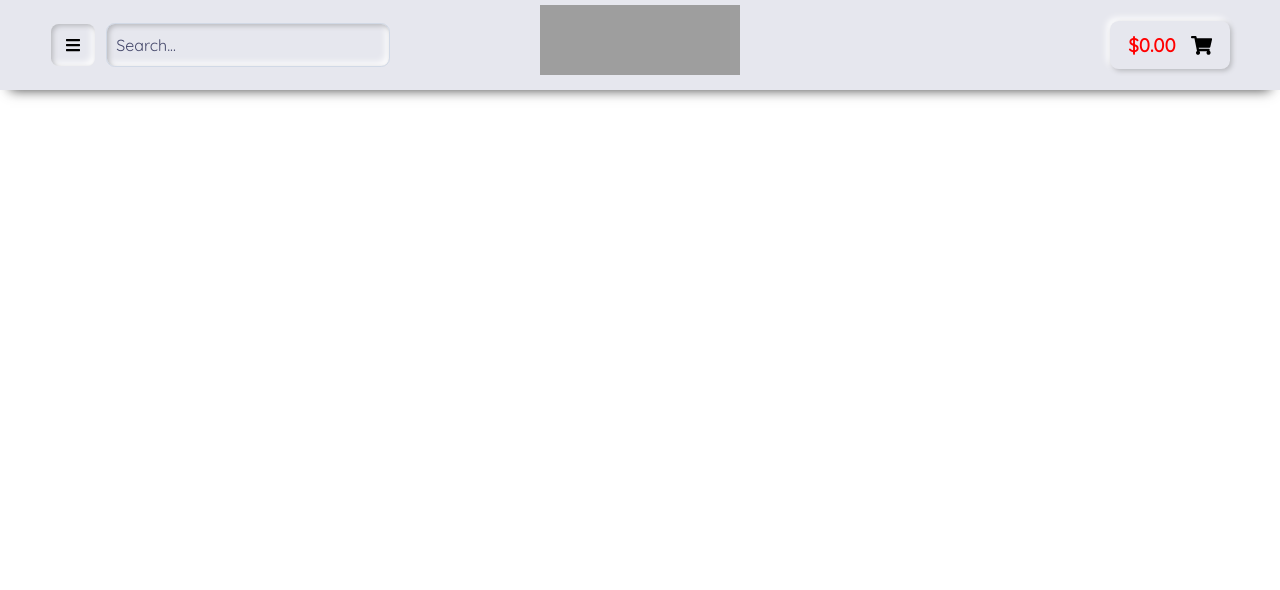
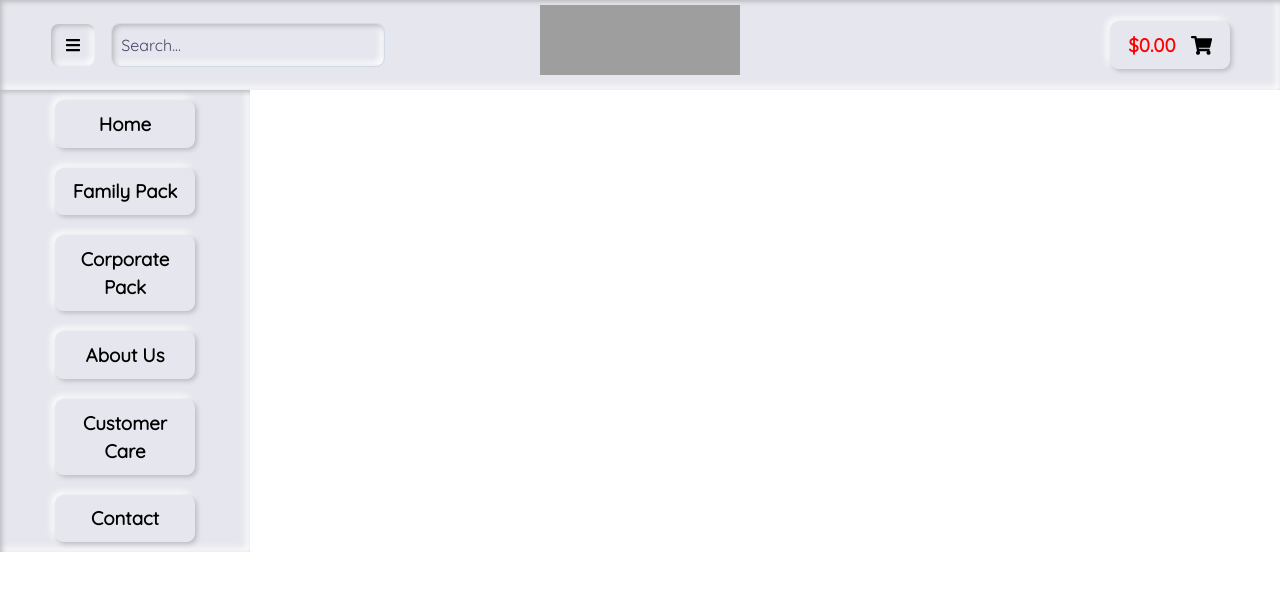
Before and after one commit to FranklinUmeObi/E-Business_GroupProject, a React (Create React App) app in the folder our-website/: page / in a window 1280 px wide. Both pictures are taken after a click on the button 73 px from the left and 45 px from the top of the page. Shown: the top 590 px of the page. Built offline with nearby package versions, Linux system fonts and the light colour scheme; grey boxes are pictures that could not be loaded.

Commit message:
Added functional menu button

```diff
--- /dev/null
+++ b/our-website/src/Components/Header/Menu.css
@@ -0,0 +1,90 @@
+    .padding {
+        height: 90px;
+    }
+
+    .menuContainer {
+        background: #e6e7ee;
+        position: fixed;
+        left: 0;
+        width: 250px;
+        box-shadow: inset 2px 2px 5px #b8b9be, inset -3px -3px 7px #FFFFFF;
+        display: flex;
+        flex-direction: column;
+        justify-content: space-around;
+        align-items: center;
+    }
+
+    .menuItem {
+        color: #31344b;
+        margin: 10px 5px 10px 5px;
+        width: 140px;
+        background-color: #e6e7ee;
+        border-color: #e6e7ee;
+        box-shadow: 2px 2px 5px #b8b9be, -3px -3px 7px #FFFFFF;
+        display: flex;
+        flex-direction: row;
+    }
+
+    .menuItem:hover {
+        color: #000;
+        background-color: #e6e7ee;
+        border-color: #e6e7ee;
+        box-shadow: inset 2px 2px 5px #b8b9be, inset -3px -3px 7px #FFFFFF;
+    }
+    /*
+
+Neumorp
+
+*/
+
+    .btn {
+        display: inline-block;
+        cursor: pointer;
+        font-weight: 400;
+        color: #000;
+        text-align: center;
+        vertical-align: middle;
+        -webkit-user-select: none;
+        -ms-user-select: none;
+        user-select: none;
+        background-color: transparent;
+        border: 0.0625rem solid transparent;
+        padding: 0.55rem 0.95rem;
+        font-size: 1rem;
+        line-height: 1.5;
+        border-radius: 0.55rem;
+        transition: color 0.15s ease-in-out, background-color 0.15s ease-in-out, border-color 0.15s ease-in-out, box-shadow 0.15s ease-in-out;
+    }
+
+    @media (prefers-reduced-motion: reduce) {
+        .btn {
+            transition: none;
+        }
+    }
+
+    .btn:hover {
+        color: #44476A;
+        text-decoration: none;
+    }
+
+    .btn:focus,
+    .btn.focus {
+        outline: 0;
+        box-shadow: inset 2px 2px 5px #b8b9be, inset -3px -3px 7px #FFFFFF;
+    }
+
+    .btn.disabled,
+    .btn:disabled {
+        opacity: 0.65;
+        box-shadow: none;
+    }
+
+    .btn:not(:disabled):not(.disabled):active,
+    .btn:not(:disabled):not(.disabled).active {
+        box-shadow: inset 2px 2px 5px #b8b9be, inset -3px -3px 7px #FFFFFF;
+    }
+
+    .btn:not(:disabled):not(.disabled):active:focus,
+    .btn:not(:disabled):not(.disabled).active:focus {
+        box-shadow: inset 2px 2px 5px #b8b9be, inset -3px -3px 7px #FFFFFF, inset 2px 2px 5px #b8b9be, inset -3px -3px 7px #FFFFFF;
+    }
--- /dev/null
+++ b/our-website/src/Components/Header/Menu.js
@@ -0,0 +1,62 @@
+import React from "react";
+import { Link } from "react-router-dom";
+import "./Menu.css";
+
+function Menu(props) {
+
+if(props.show === 1)
+{
+    return (
+        <div className="menu">
+          <div className="padding" />
+
+
+          <div className="menuContainer">
+            <Link to="/checkout">
+              <button className="btn menuItem">
+                <h3 className="menuItemText">Home</h3>
+              </button>
+            </Link>
+
+            <Link to="/checkout">
+              <button className="btn menuItem">
+                <h3 className="menuItemText">Family Pack</h3>
+              </button>
+            </Link>
+
+            <Link to="/checkout">
+              <button className="btn menuItem">
+                <h3 className="menuItemText">Corporate Pack</h3>
+              </button>
+            </Link>
+
+            <Link to="/checkout">
+              <button className="btn menuItem">
+                <h3 className="menuItemText">About Us</h3>
+              </button>
+            </Link>
+
+            <Link to="/checkout">
+              <button className="btn menuItem">
+                <h3 className="menuItemText">Customer Care</h3>
+              </button>
+            </Link>
+
+            <Link to="/checkout">
+              <button className="btn menuItem">
+                <h3 className="menuItemText">Contact</h3>
+              </button>
+            </Link>
+
+          </div>
+        </div>
+      );
+}
+else return(
+    <div></div>
+)
+
+
+}
+
+export default Menu;
--- a/our-website/src/Components/Header/header.css
+++ b/our-website/src/Components/Header/header.css
@@ -4,9 +4,12 @@
     height: 90px;
     display: flex;
     justify-content: space-between;
+    /*
     -webkit-box-shadow: 0px 10px 12px -10px rgba(0, 0, 0, 0.75);
     -moz-box-shadow: 0px 10px 12px -10px rgba(0, 0, 0, 0.75);
     box-shadow: 0px 10px 12px -10px rgba(0, 0, 0, 0.75);
+*/
+    box-shadow: inset 2px 2px 5px #b8b9be, inset -3px -3px 7px #FFFFFF;
     position: fixed;
     z-index: 50;
     top: 0;
@@ -170,7 +173,7 @@
     width: 100%;
     height: 30px;
     padding: 0.4rem 0.55rem;
-    margin: 10px;
+    margin: 15px;
     font-size: 1rem;
     font-weight: 300;
     line-height: 1.5;
--- a/our-website/src/Components/Header/header.js
+++ b/our-website/src/Components/Header/header.js
@@ -1,49 +1,60 @@
-import React from 'react'
-import { FontAwesomeIcon } from '@fortawesome/react-fontawesome'
-import { faBars,} from '@fortawesome/free-solid-svg-icons'
-import {faShoppingCart } from '@fortawesome/free-solid-svg-icons'
-import { Link } from 'react-router-dom';
+import React, { useState } from 'react';
 
-import './header.css';
+import { FontAwesomeIcon } from "@fortawesome/react-fontawesome";
+import { faBars } from "@fortawesome/free-solid-svg-icons";
+import { faShoppingCart } from "@fortawesome/free-solid-svg-icons";
+import { Link } from "react-router-dom";
+import Menu from      './Menu'
+import "./header.css";
+import logo from "../../Assets/Logo/logo.png";
 
-import logo from '../../Assets/Logo/logo.png'
+function Header() {
 
-
-
-function header() {
+  const [state, setState] = useState({
+      show: 0
+  });
 
   function handleMenuPress() {
-
+      let x = state.show
+      let y
+      if (x ===0) {
+          y = 1
+      } else {
+          y = 0
+      }
+    setState({show:y})
   }
 
   return (
+    <div>
     <div className="header">
-
       <div className="leftContainer">
         <button className="btn menuButton" onClick={handleMenuPress}>
           <FontAwesomeIcon icon={faBars} />
         </button>
-
         <input type="text" className="form-control" placeholder="Search..." />
       </div>
 
-
       <div className="logoContainer">
-                <img src={logo} alt="Logo" className="logo"/>
+        <img src={logo} alt="Logo" className="logo" />
       </div>
-
 
       <div className="rightContainer">
         <Link to="/checkout">
-                    <button className="btn menuButton cartButton" onClick={handleMenuPress}>
-                        <h3 className="cartPrice">$0.00  <FontAwesomeIcon className="cartIcon" icon={faShoppingCart} /></h3>
-
+          <button className="btn menuButton cartButton">
+            <h3 className="cartPrice">
+              $0.00{" "}
+              <FontAwesomeIcon className="cartIcon" icon={faShoppingCart} />
+            </h3>
           </button>
         </Link>
       </div>
+    </div>
+
+    <Menu show={state.show}/>
 
    </div>
-    )
+  );
 }
 
-export default header
+export default Header;
```
Lines whose indentation alone changed are shown as unchanged.
